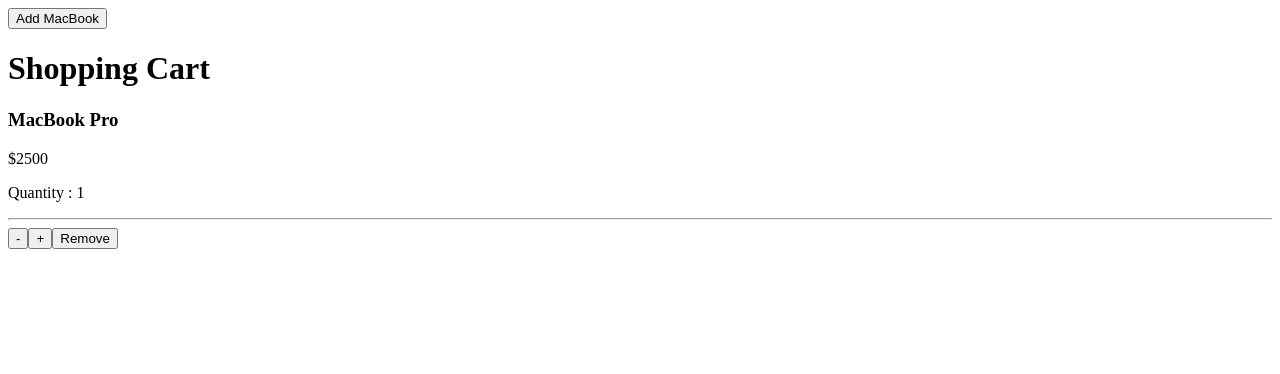
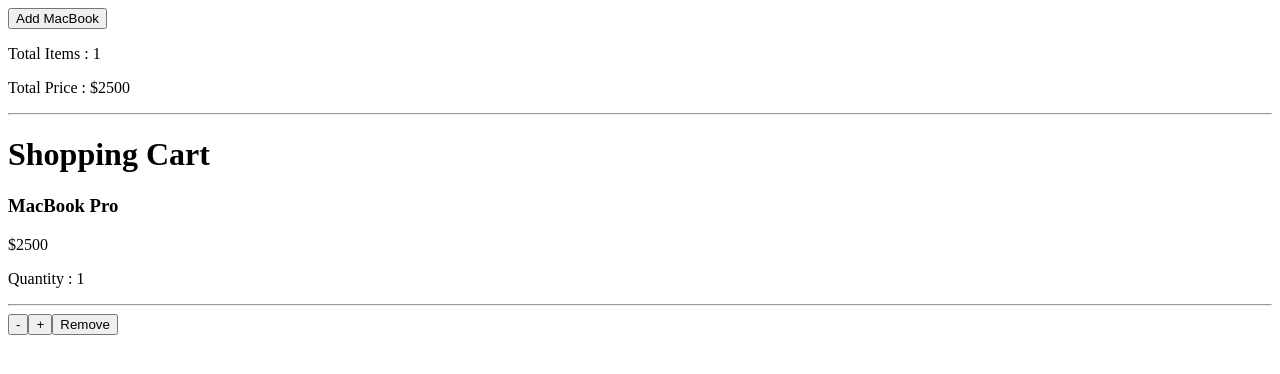
Before and after one commit to Aachiq/React_Zutstand, a React (Vite) app: page / in a window 1280 px wide. Shown: the top 374 px of the page. Built offline with nearby package versions, Linux system fonts and the light colour scheme.

Commit message:
add devided actions totalItems & totalPrices

```diff
--- a/src/pages/CartPage.tsx
+++ b/src/pages/CartPage.tsx
@@ -8,6 +8,22 @@
 
   const addToCart = useCartStore((state) => state.addToCart);
 
+  // here we couldn't do export const becasue this is a variable not function. that's why to be reused
+  // in all compoennets without recalculate everything --> hre we move this but as function to filme called Selectors.
+
+  const totalPrice = cart.reduce(
+    (total, item) => {
+      return total + item.price * item.quantity;
+    },
+    0
+  );
+
+  const totalItems = cart.reduce(
+    (total, item) => {
+      return total + item.quantity;
+    },
+    0
+  );
   return (
     <div>
 
@@ -24,6 +40,11 @@
         Add MacBook
       </button>
 
+      <p>Total Items : {totalItems}</p>
+
+      <p>Total Price : ${totalPrice}</p>
+
+      <hr />
       <h1>Shopping Cart</h1>
       {cart.map((item) => (
         <CartItemCard
```
Also changed, not shown: src/selectors/cartSelectors.ts (added, +14 -0 lines).
